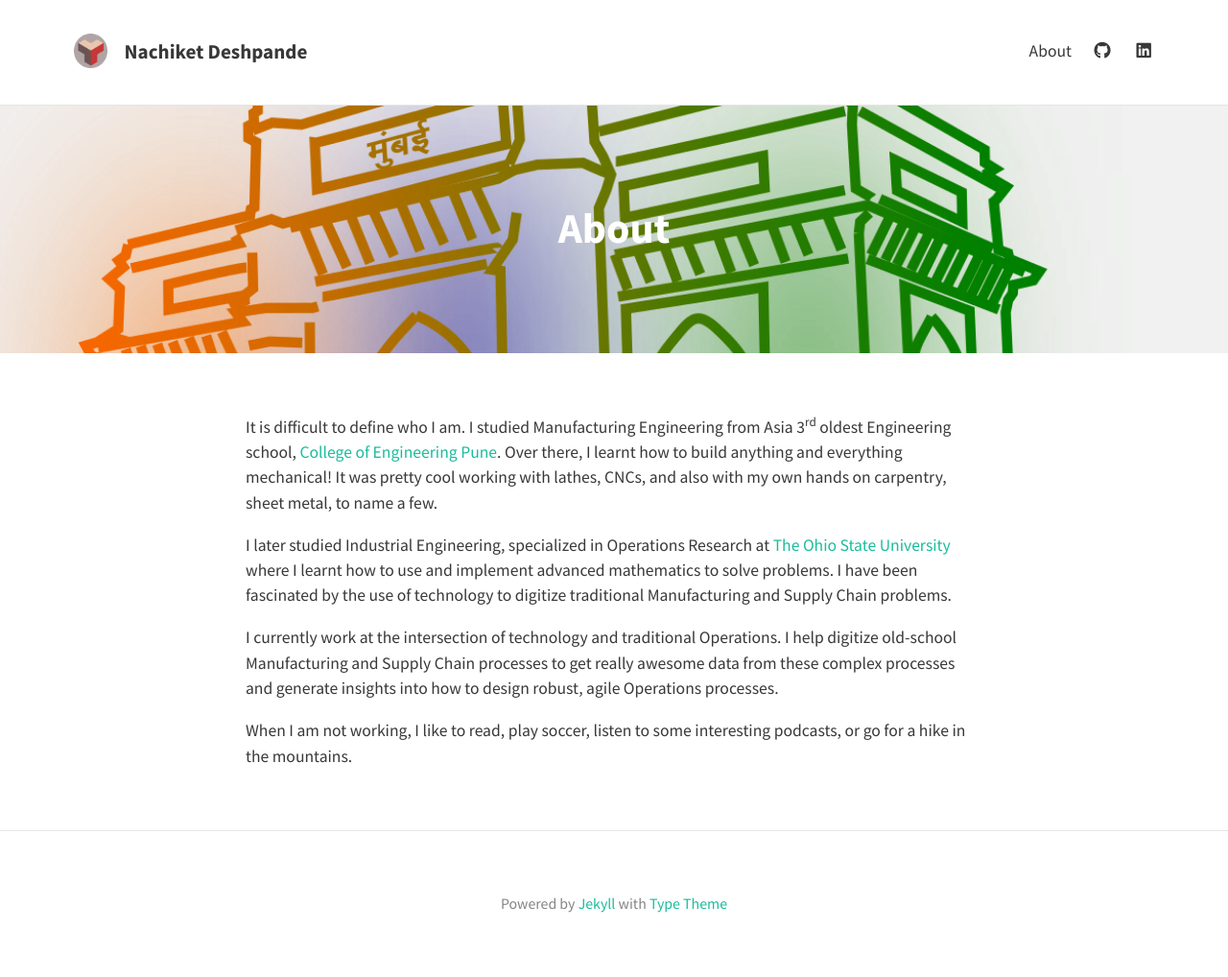
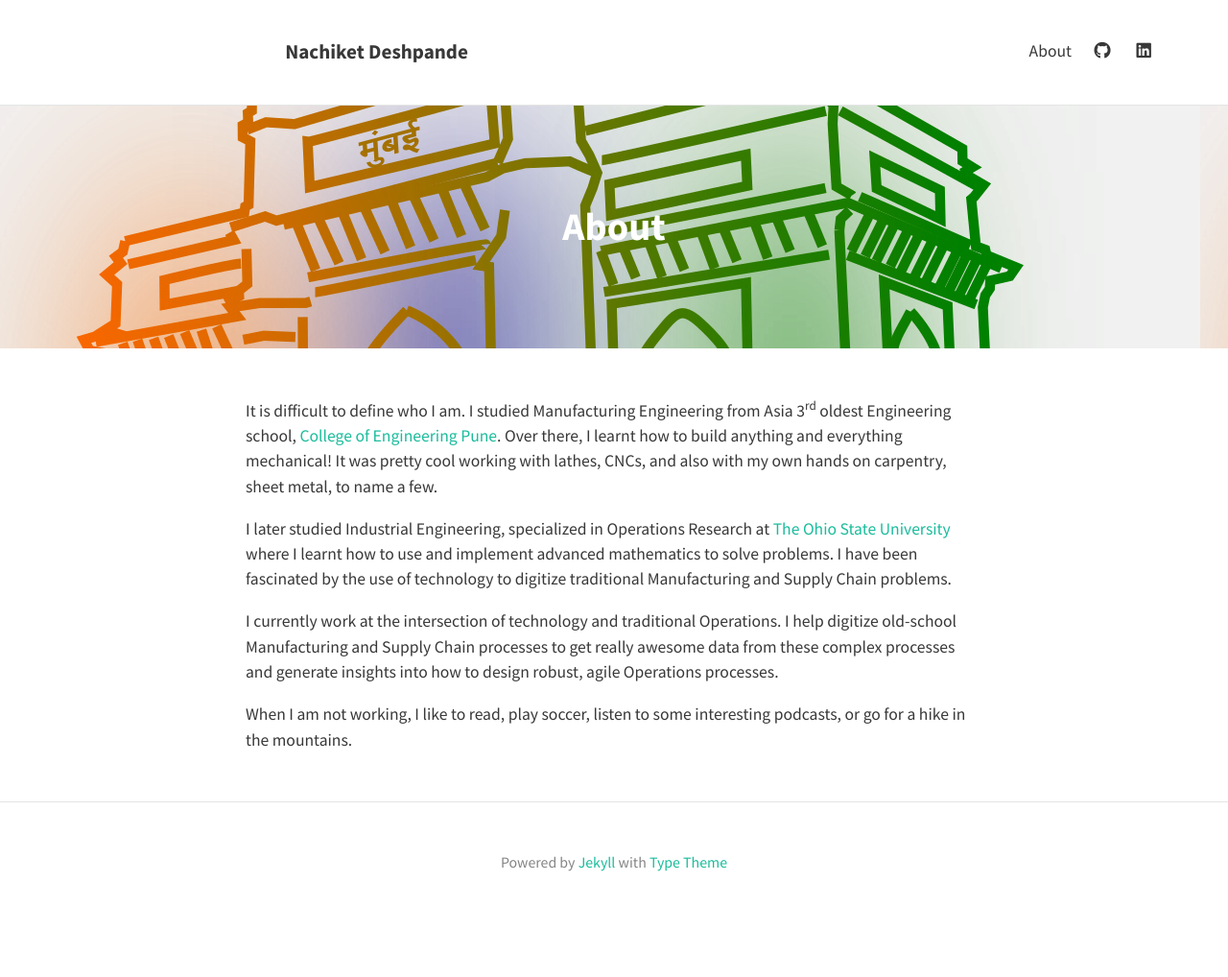
Before and after one commit to nachiketad/nachiketad.github.io, a Jekyll site: the page built from about.md, in a window 1280 px wide. Shown: the whole page at 96% size. Built offline with Jekyll 4.4.1, drawn with Linux system fonts in a browser that asks for light colours; nearby versions of some CDN libraries; after the commit the page ends 962 px from its top, so only the background shows below that.

Commit message:
SASS tweaks

```diff
--- a/_sass/base/_global.scss
+++ b/_sass/base/_global.scss
@@ -36,10 +36,10 @@ h1, h2, h3, h4, h5, h6 {
   }
 }
 h1 {
-  font-size: 2.5em;
+  font-size: 2.3em;
 }
 h2 {
-  font-size: 2em;
+  font-size: 1.75em;
 }
 h3 {
   font-size: 1.5em;
@@ -122,6 +122,9 @@ a {
 // Responsive media
 iframe, img, embed, object, video {
   max-width: 100%;
+  padding: 0 9%;
+  margin-left: auto;
+  margin-right: auto;
 }
 img[align=left] {
   margin-right: 3%;
--- a/_sass/base/_variables.scss
+++ b/_sass/base/_variables.scss
@@ -5,8 +5,10 @@ $font-size: 1.10em !default;
 
 // Padding
 $padding-large: 20% !default;
-$padding-small: 5% !default;
+$padding-small: 4% !default;
 $padding-x-small: 3% !default;
+
+
 
 // Brand colours
 $brand-color: #fff !default;
@@ -17,6 +19,8 @@ $border-color: rgba(0, 0, 0, 0.1) !default; // rgba recommended if using feature
 $text-color: #383838 !default;
 $link-color: #1ABC9C !default;
 $selection-color: #D4D4D4 !default; // visible when highlighting text
+$blockquote-color: #EEF7FA; // $background-color;
+$meta: #595959; //lowest gray for accessible color
 
 // Tags color
 $tags-color: #b0b0b0 !default;
@@ -29,7 +33,7 @@ $header-link-color: #383838 !default;
 
 // Feature image for articles
 $feature-image-text-color: #fff !default;
-$feature-image-size: cover !default; // options include "cover", "contain", "auto"
+$feature-image-size: auto !default; // options include "cover", "contain", "auto"
 
 // Header description box
 $header-desc-background-color: #1ABC9C !default;
```
